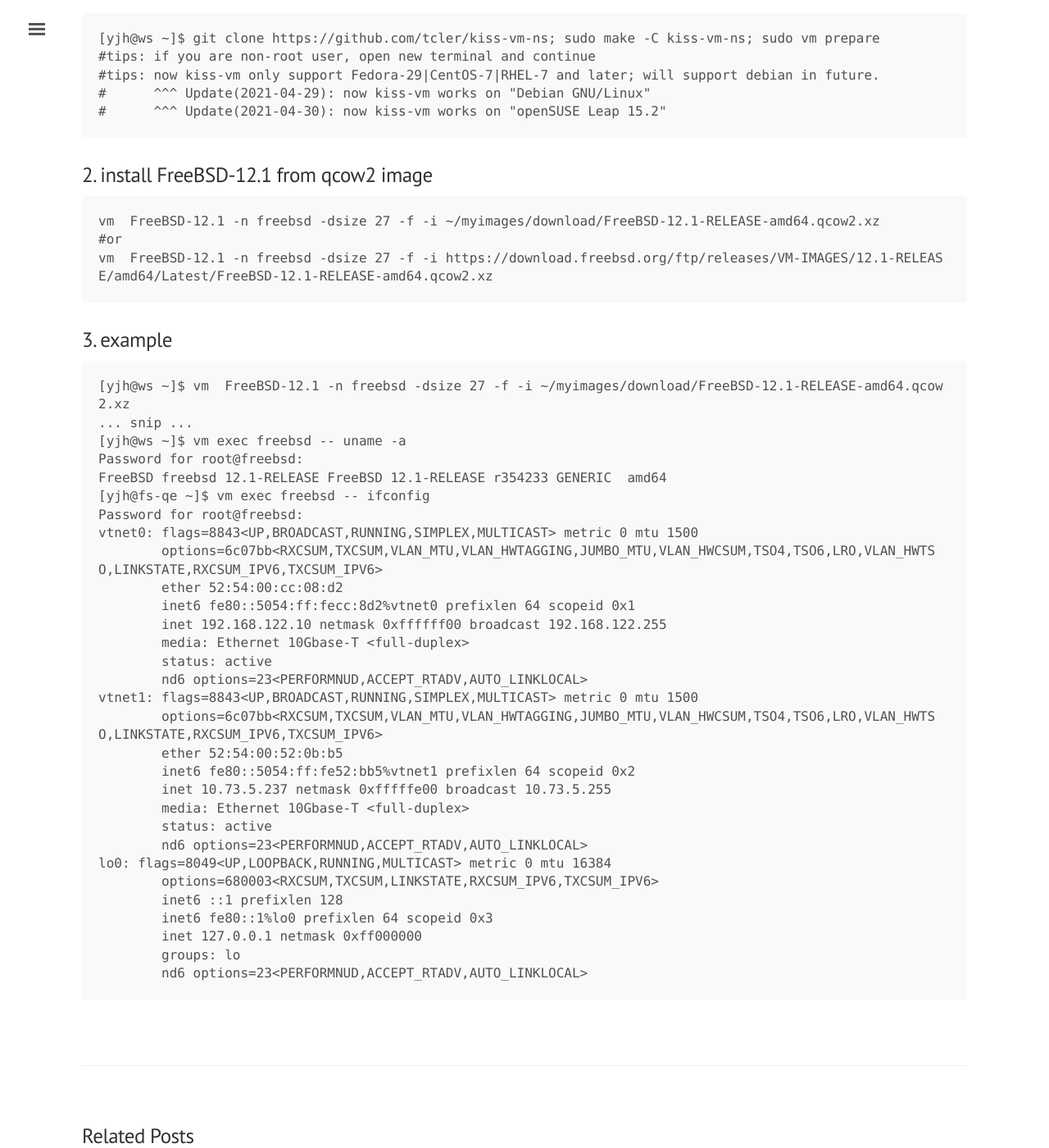
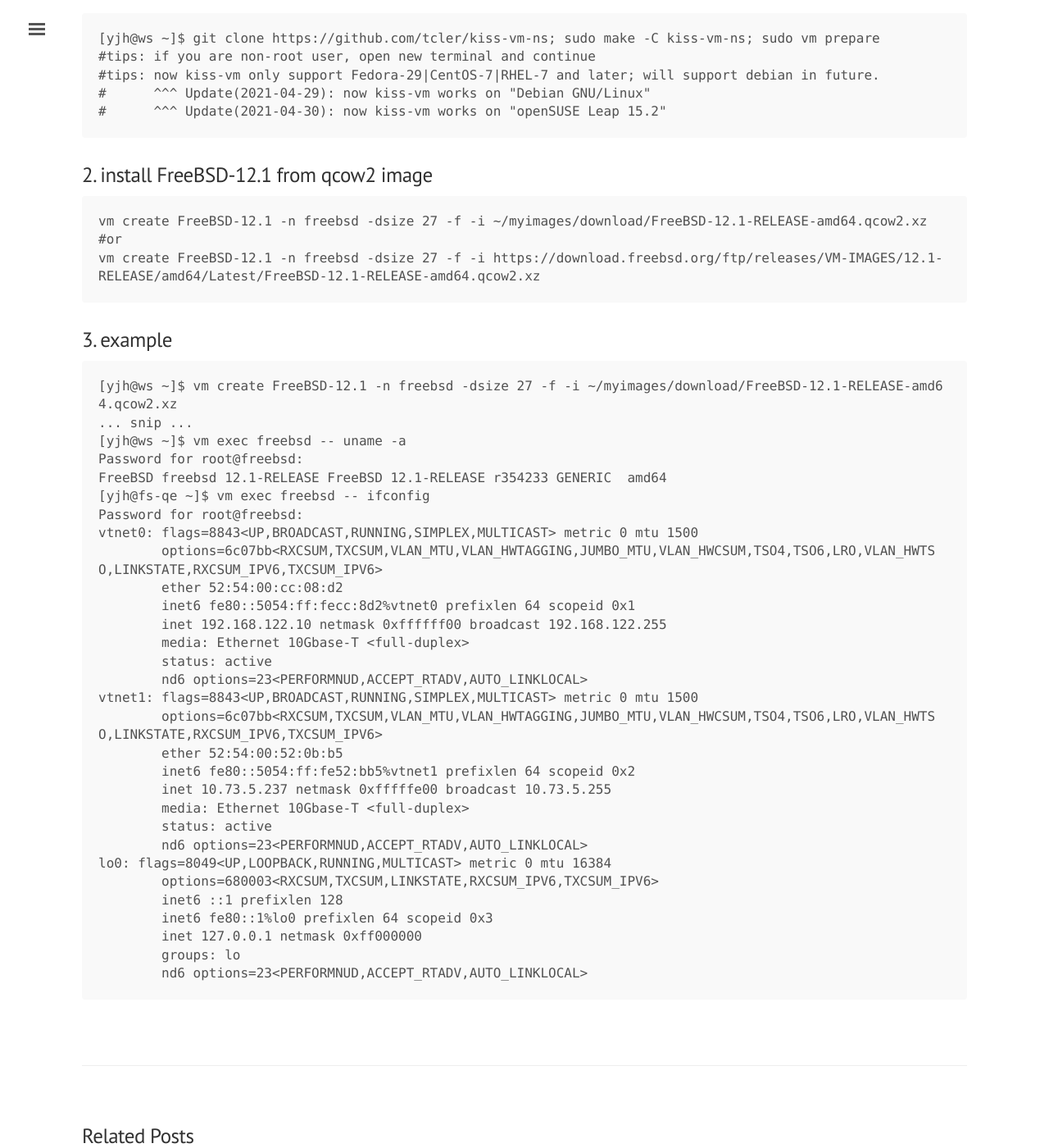
Before and after one commit to tcler/tcler.github.io, a Jekyll site: the page built from _posts/2020-08-24-freeBSD-in-KVM.md, in a window 1280 px wide and 1400 px high, scrolled down 424 px. Shown: the whole window at 82% size. Built offline with Jekyll 4.4.1, drawn with Linux system fonts in a browser that asks for light colours.

Commit message:
Update 2020-08-24-freeBSD-in-KVM.md

````diff
--- a/_posts/2020-08-24-freeBSD-in-KVM.md
+++ b/_posts/2020-08-24-freeBSD-in-KVM.md
@@ -16,14 +16,14 @@
 
 ### 2. install FreeBSD-12.1 from qcow2 image
 ```
-vm  FreeBSD-12.1 -n freebsd -dsize 27 -f -i ~/myimages/download/FreeBSD-12.1-RELEASE-amd64.qcow2.xz
+vm create FreeBSD-12.1 -n freebsd -dsize 27 -f -i ~/myimages/download/FreeBSD-12.1-RELEASE-amd64.qcow2.xz
 #or
-vm  FreeBSD-12.1 -n freebsd -dsize 27 -f -i https://download.freebsd.org/ftp/releases/VM-IMAGES/12.1-RELEASE/amd64/Latest/FreeBSD-12.1-RELEASE-amd64.qcow2.xz
+vm create FreeBSD-12.1 -n freebsd -dsize 27 -f -i https://download.freebsd.org/ftp/releases/VM-IMAGES/12.1-RELEASE/amd64/Latest/FreeBSD-12.1-RELEASE-amd64.qcow2.xz
 ```
 
 ### 3. example
 ```
-[yjh@ws ~]$ vm  FreeBSD-12.1 -n freebsd -dsize 27 -f -i ~/myimages/download/FreeBSD-12.1-RELEASE-amd64.qcow2.xz
+[yjh@ws ~]$ vm create FreeBSD-12.1 -n freebsd -dsize 27 -f -i ~/myimages/download/FreeBSD-12.1-RELEASE-amd64.qcow2.xz
 ... snip ...
 [yjh@ws ~]$ vm exec freebsd -- uname -a
 Password for root@freebsd:
````
